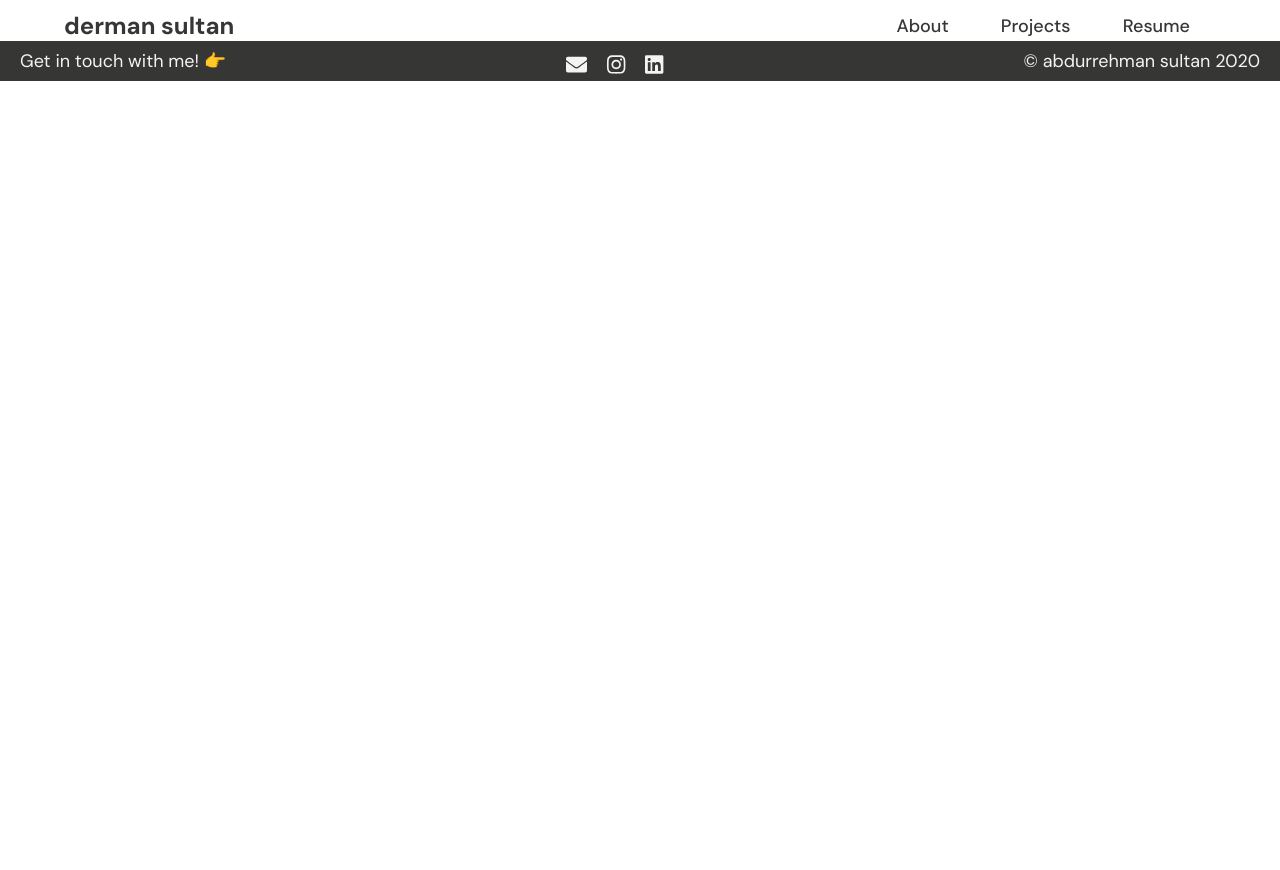
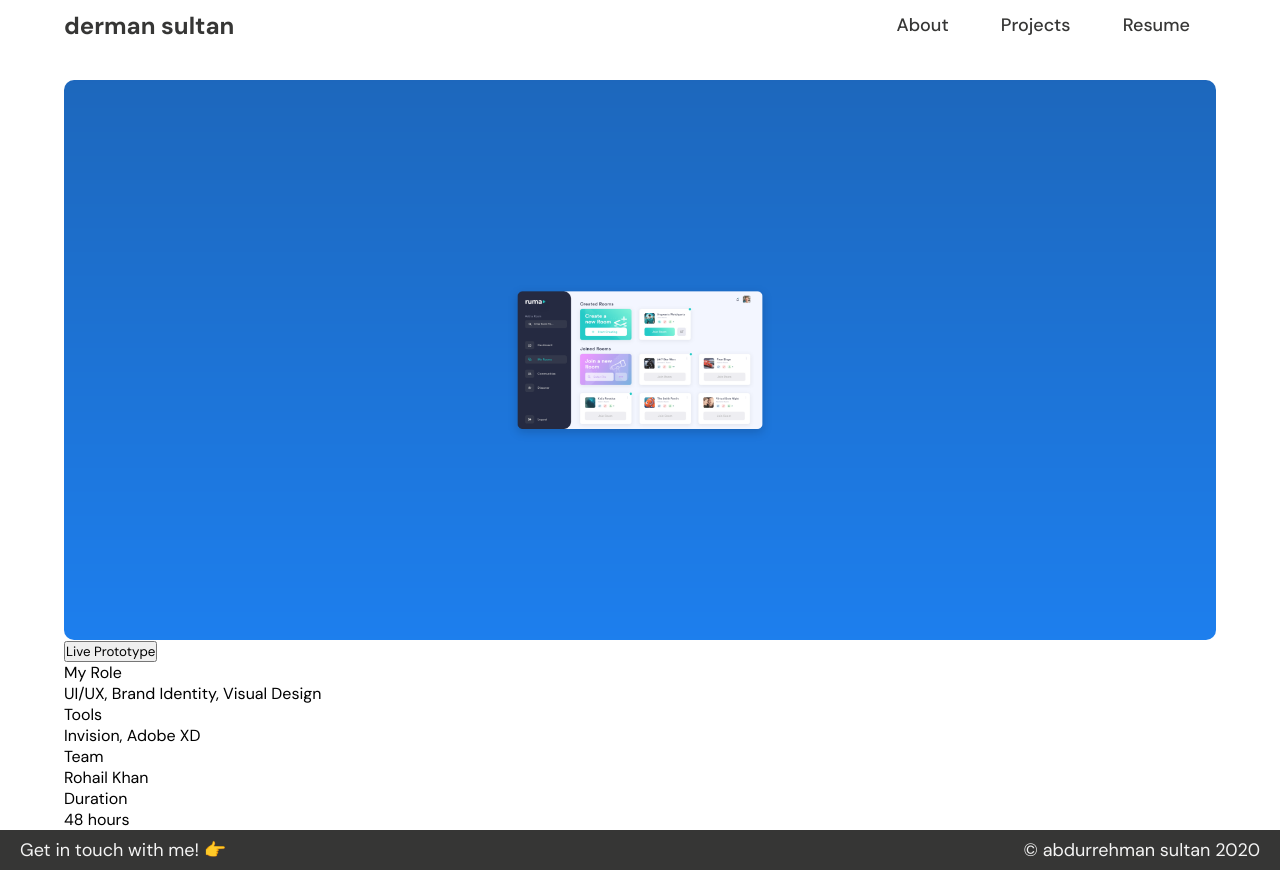
Before and after one commit to dermansultan/Portfolio2020, a React (Create React App) app: page /Ruma in a window 1280 px wide. Before the commit the page ends 800 px from the top, so only its background shows below. Built offline with nearby package versions, Linux system fonts and the light colour scheme.

Commit message:
Component Updates

```diff
--- a/src/App.jsx
+++ b/src/App.jsx
@@ -8,6 +8,7 @@ import {
 import About from './Components/About'
 import Header from './Components/Header'
 import Home from './Components/Home'
+import Ruma from './Components/RumaCaseStudy'
 import Footer from './Components/Footer'
 
 
@@ -23,6 +24,9 @@ function App() {
         <About></About>
       </Route>
     </Switch>
+    <Route path='/Ruma'>
+      <Ruma></Ruma>
+    </Route>
     <Footer></Footer>
   </Router>
   </div>)
--- a/src/Components/Footer.jsx
+++ b/src/Components/Footer.jsx
@@ -7,11 +7,6 @@ function Footer(){
     return(
         <footer>
             <p className='footerLeft'>Get in touch with me! 👉</p>
-            <div className="socialBtnWrapper">
-            <FontAwesomeIcon icon={faEnvelope} className='icon footer' />
-            <FontAwesomeIcon icon={faInstagram} className='icon footer' />
-            <FontAwesomeIcon icon={faLinkedin} className='icon footer' />
-          </div>
             <p className='footerRight'>© abdurrehman sultan 2020</p>
         </footer>
     )
--- a/src/Components/Home.jsx
+++ b/src/Components/Home.jsx
@@ -17,19 +17,19 @@ const Home = () => {
         <div className='tilesContainer'>
         <div className='tileWrap Ruma'>
         <p className='tileDesc'>Ruma - Streaming App</p>
-        <p className='tileDesc2'>UX/UI | Design Challenge</p>
+        <p className='tileDesc2'>UI/UX | Design Challenge</p>
         </div>
         <div className='tileWrap GHBC'>
         <p className='tileDesc'>Game-Hero BootCamp - Mobile App </p>
-        <p className='tileDesc2'>UX/UI | Design Challenge</p>
+        <p className='tileDesc2'>UI/UX | Design Challenge</p>
         </div>
         <div className='tileWrap ToDo'>
         <p className='tileDesc'>ToDoList - CRUD App (Vanilla Js + Local Storage)</p>
-        <p className='tileDesc2'>UX/UI | Front End Development</p>
+        <p className='tileDesc2'>UI/UX | Front End Development</p>
         </div>
         <div className='tileWrap Climate'>
-        <p className='tileDesc'>Weather - React </p>
-        <p className='tileDesc2'>UX/UI | Front End Development</p>
+        <p className='tileDesc'>Climate - Weather App </p>
+        <p className='tileDesc2'>UI/UX | Front End Development</p>
         </div>
         {/* <div className='tileWrap'>
         <img alt='RumaLogoBanner' draggable='false' className='tile' src={rumaBanner}/>
--- /dev/null
+++ b/src/Components/RumaCaseStudy.jsx
@@ -0,0 +1,35 @@
+import React from 'react'
+
+const Ruma = () => {
+return(
+    <div className='mainContainer Ruma'>
+        <div className='rumaContainer'>
+            <div className='caseStudyBanner Ruma'>
+            </div>
+            <div className='projectDetailsWrapper Ruma'>
+                <button className='protoBtn Ruma'>Live Prototype</button>
+                <div className='projectDetails'>
+                    <div className='details'>
+                        <p className='deTitle'>My Role</p>
+                        <p className='deSub'>UI/UX, Brand Identity, Visual Design</p>
+                    </div>
+                    <div className='details'>
+                        <p className='deTitle'>Tools</p>
+                        <p className='deSub'>Invision, Adobe XD</p>
+                    </div>
+                    <div className='details'>
+                        <p className='deTitle'>Team</p>
+                        <p className='deSub'>Rohail Khan</p>
+                    </div>
+                    <div className='details'>
+                        <p className='deTitle'>Duration</p>
+                        <p className='deSub'>48 hours</p>
+                    </div>
+                </div>
+            </div>
+        </div>
+    </div>
+)
+}
+
+export default Ruma
--- a/src/index.css
+++ b/src/index.css
@@ -18,6 +18,7 @@
 header {
   width: 100%;
   display: flex;
+  height: 5vh;
   justify-content: center;
 }
 
@@ -32,9 +33,9 @@ header {
 .headerLogo {
   color: var(--main-txt-colour);
   font-weight: 700;
-  /* font-size: 34px; */
+  white-space: nowrap;
   text-decoration: none;
-  font-size: clamp(18px, 2.5vw, 24px);
+  font-size: clamp(14px, 2.5vw, 24px);
 }
 
 nav {
@@ -364,12 +365,37 @@ font-size: clamp(30px, 3.5vw, 40px);
 margin-right: 20px;
 }
 
+/* Case Studies */
+.caseStudyBanner{
+  display: flex;
+  background-size: 150%;
+  background-repeat: no-repeat;
+  background-position: center;
+  border: 0;
+  width: 100%;
+  background-size: cover;
+  border-radius: 10px;
+  height: 70vh;
+}
+/* Ruma */
+.caseStudyBanner.Ruma{
+  background-image: url("./Img/Ruma4k.png");
+}
+
+.rumaContainer{
+  margin-top: 5vh;
+  width: 90%;
+  display: flex;
+  flex-direction: column;
+}
+
+
 /* Responsive */
 
 /* Extra small devices (phones, 600px and down) */
 @media only screen and (max-width: 600px) {
   nav {
-    width: 50%;
+    width: 60%;
   }
 
   .heroContainer {
@@ -395,6 +421,7 @@ margin-right: 20px;
   .aboutBio {
     padding: 0;
   }
+
 }
 /* Small devices (portrait tablets and large phones, 600px and up) */
 @media only screen and (min-width: 600px) {
```
Also changed, not shown: src/Img/Ruma4k.png.
